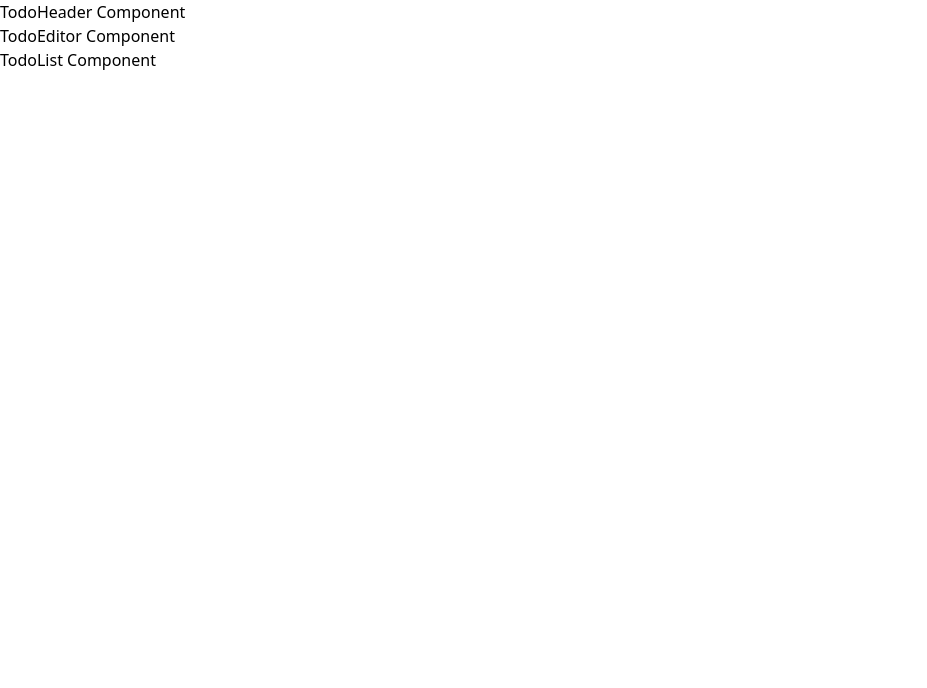
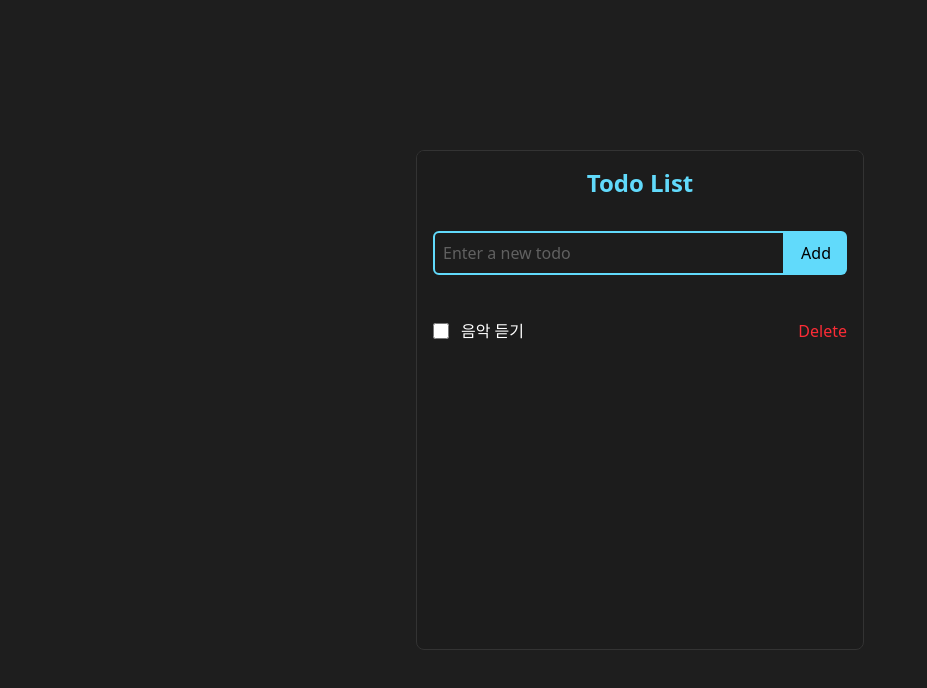
Before and after one commit to sduddla/todo-list, a React (Vite) app in the folder react/: page / in a window 1280 px wide. Shown: the top 688 px of the page, without its empty margins (0-927 px from the left). Built offline with nearby package versions, Linux system fonts and the light colour scheme.

Commit message:
style: UI 퍼블리싱

```diff
--- a/react/src/App.tsx
+++ b/react/src/App.tsx
@@ -2,8 +2,10 @@ import Todo from './components/Todo';
 
 export default function App() {
   return (
-    <>
-      <Todo />
-    </>
+    <div className="flex items-center justify-center h-screen bg-[#1e1e1e]">
+      <div className="max-w-md w-full h-[500px] bg-[#1c1c1c] border border-[#333333] rounded-lg overflow-hidden flex flex-col">
+        <Todo />
+      </div>
+    </div>
   );
 }
--- a/react/src/components/TodoEditor.tsx
+++ b/react/src/components/TodoEditor.tsx
@@ -1,7 +1,14 @@
 export default function TodoEditor() {
   return (
-    <>
-      <h1>TodoEditor Component</h1>
-    </>
+    <form className="flex p-4 mb-3">
+      <input
+        type="text"
+        placeholder="Enter a new todo"
+        className="flex-grow p-2 text-white focus:outline-none border-2 border-[#61dafb] rounded-l-md placeholder-white/30"
+      />
+      <button className="bg-[#61dafb] px-4 rounded-r-md cursor-pointer">
+        Add
+      </button>
+    </form>
   );
 }
--- a/react/src/components/TodoHeader.tsx
+++ b/react/src/components/TodoHeader.tsx
@@ -1,7 +1,7 @@
 export default function TodoHeader() {
   return (
-    <>
-      <h1>TodoHeader Component</h1>
-    </>
+    <header className="bg-[#1c1c1c] text-[#61dafb] text-center p-4">
+      <h1 className="font-bold text-2xl">Todo List</h1>
+    </header>
   );
 }
--- a/react/src/components/TodoList.tsx
+++ b/react/src/components/TodoList.tsx
@@ -1,7 +1,11 @@
+import TodoListItem from './TodoListItem';
+
 export default function TodoList() {
   return (
     <>
-      <h1>TodoList Component</h1>
+      <ul>
+        <TodoListItem />
+      </ul>
     </>
   );
 }
--- a/react/src/components/TodoListItem.tsx
+++ b/react/src/components/TodoListItem.tsx
@@ -1,7 +1,16 @@
 export default function TodoListItem() {
   return (
     <>
-      <h1>TodoListItem Component</h1>
+      <li className="flex items-center justify-between p-4">
+        <div className="flex items-center">
+          <input
+            type="checkbox"
+            className="mr-3 h-4 w-4 accent-[#61dafb] cursor-pointer"
+          />
+          <span className="text-white">음악 듣기</span>
+        </div>
+        <button className="text-red-500 cursor-pointer">Delete</button>
+      </li>
     </>
   );
 }
```
